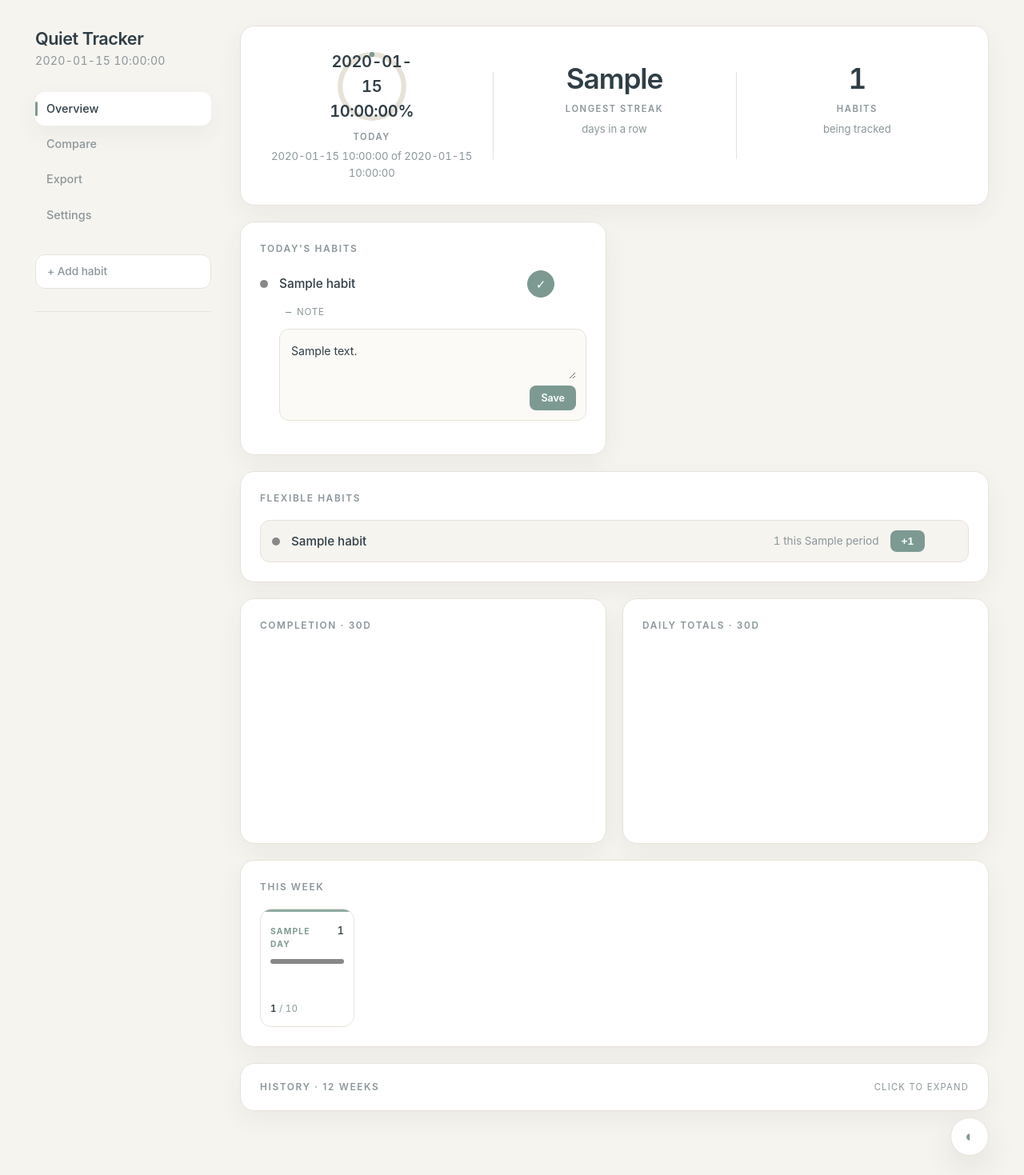
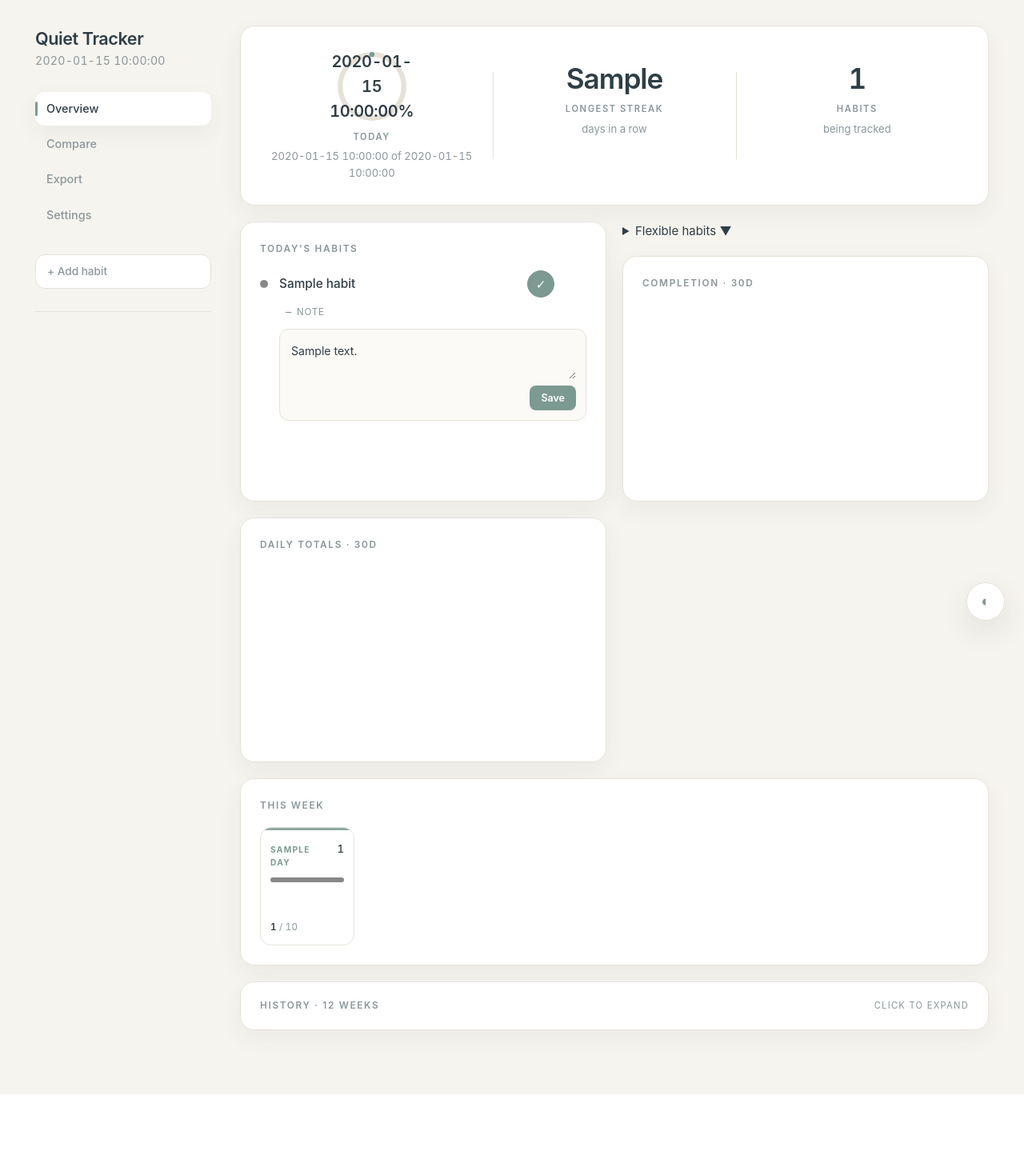
Before and after one commit to MelekBA/Quiet-tracker, a Flask app: template app/templates/index.html in a window 1280 px wide. Shown: the whole page at 80% size. After the commit the page ends 1368 px from the top, so only its background shows below. Run offline with Flask 3, Linux system fonts and the light colour scheme; the template is opened without the code that fills it: most values are stand-ins (such as "Sample title", 1, 10 or a date in 2020); a map, chart or similar area stays blank; some libraries are stand-ins or nearby versions.

Commit message:
Add flexible habits (weekly/monthly counters), clean up CSS, float theme toggle

```diff
--- a/app/templates/index.html
+++ b/app/templates/index.html
@@ -47,7 +47,6 @@
             </form>
         </details>
 
-                <button id="theme-toggle" class="theme-toggle--floating" aria-label="toggle theme">◐</button>
 
         <div class="sidebar-user">
             <span class="sidebar-username">{{ current_user.username }}</span>
@@ -134,9 +133,12 @@
 </div>
 {% endfor %}
             </section>
-                        {% if flexible_habits %}
-            <section class="card card--full">
-                <h2>Flexible habits</h2>
+                                   {% if flexible_habits %}
+            <details class="flexible-details">
+                <summary>
+                    <span>Flexible habits</span>
+                    <span class="flexible-hint">▼</span>
+                </summary>
                 <div class="flexible-list">
                     {% for habit in flexible_habits %}
                     <div class="flexible-item">
@@ -156,7 +158,7 @@
                     </div>
                     {% endfor %}
                 </div>
-            </section>
+            </details>
             {% endif %}
 
             <section class="card">
@@ -237,10 +239,13 @@
     </main>
 
 </div>
+<button id="theme-toggle" class="theme-toggle--floating" aria-label="toggle theme">◐</button>
+
 
 <script src="https://cdn.jsdelivr.net/npm/chart.js@4.4.1/dist/chart.umd.min.js"></script>
 <script src="{{ url_for('static', filename='js/app.js') }}"></script>
 <script src="{{ url_for('static', filename='js/stats.js') }}"></script>
+<script src="https://cdn.jsdelivr.net/npm/chart.js@4.4.1/dist/chart.umd.min.js"></script>
 <script src="{{ url_for('static', filename='js/stats-daily.js') }}"></script>
 <script>
     requestAnimationFrame(() => {
```
